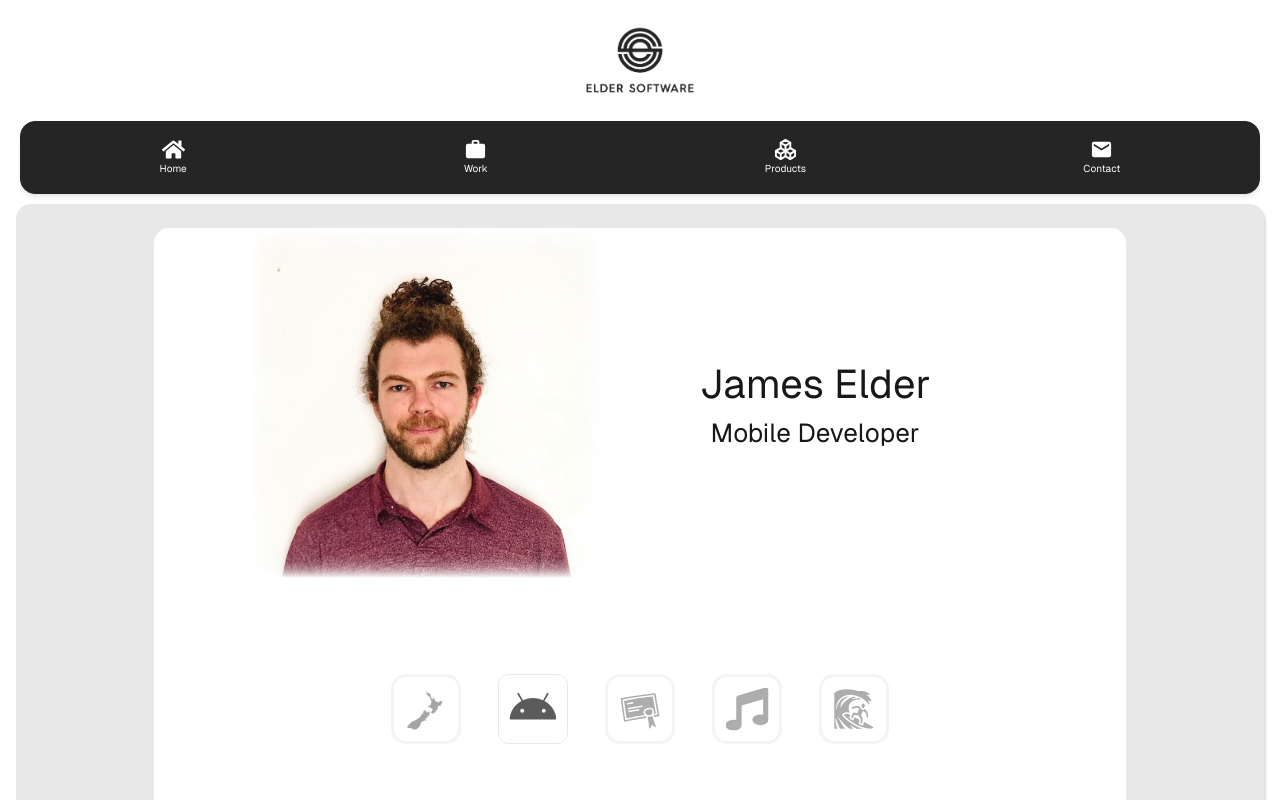
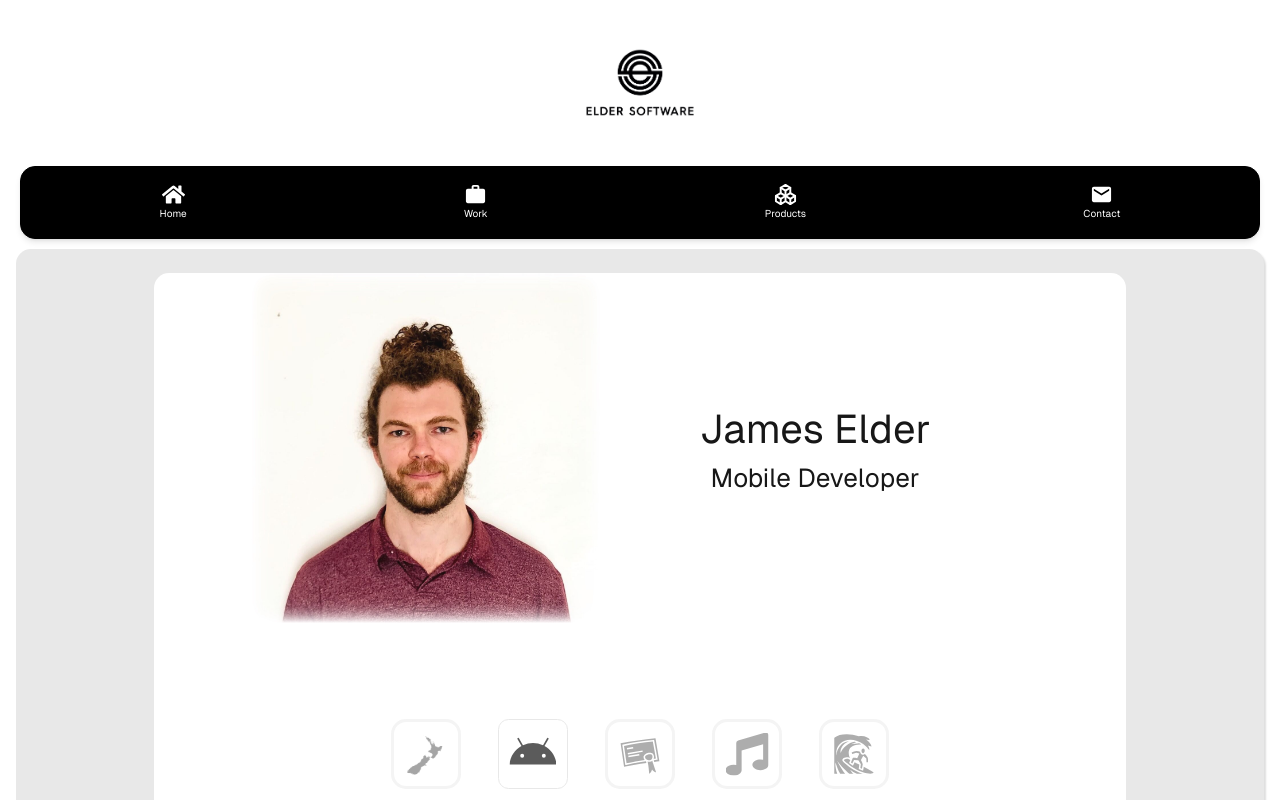
Before and after one commit to elder-software/elder-software-website, a Next.js app: page / in a window 1280 px wide. Shown: the top 800 px of the page. Built offline with nearby package versions, Linux system fonts and the light colour scheme.

Commit message:
header scroll to fade effect added

```diff
--- a/src/components/Header.tsx
+++ b/src/components/Header.tsx
@@ -1,6 +1,6 @@
 "use client"
 
-import React from "react";
+import React, { useState, useEffect } from "react";
 import {
   ContactIcon,
   HomeIcon,
@@ -11,18 +11,30 @@ import Image from "next/image";
 import Link from "next/link";
 
 const Header: React.FC = () => {
-  const [isMobile, setIsMobile] = React.useState(false);
+  const [isMobile, setIsMobile] = useState(false);
+  const [opacity, setOpacity] = useState(1);
 
-  React.useEffect(() => {
-    window.addEventListener("resize", resize);
-    resize();
+  useEffect(() => {
+    const handleResize = () => setIsMobile(window.innerWidth <= 1000);
+    const handleScroll = () => {
+      const scrollY = window.scrollY;
+      const newOpacity = Math.max(0, 1 - scrollY / 50);
+      setOpacity(newOpacity);
+    };
+
+    window.addEventListener("resize", handleResize);
+    window.addEventListener("scroll", handleScroll);
+    handleResize();
+
+    return () => {
+      window.removeEventListener("resize", handleResize);
+      window.removeEventListener("scroll", handleScroll);
+    };
   }, []);
 
-  const resize = () => setIsMobile(window.innerWidth <= 1000);
-
   return (
-    <div>
-      <div className="flex flex-row justify-center m-[2%] opacity-85">
+    <div className="sticky top-0 z-10 transition-opacity duration-300" style={{ opacity }}>
+      <div className="flex flex-row justify-center m-[2%] my-12">
         <Image
           className={`${isMobile ? "w-[20%]" : "w-[10%]"} h-full`}
           src="/logo.jpeg"
@@ -32,7 +44,7 @@ const Header: React.FC = () => {
         />
       </div>
 
-      <div className="flex justify-around py-[1%] border border-black rounded-[15px] mx-5 bg-black opacity-85 shadow-md">
+      <div className="flex justify-around py-[1%] border border-black rounded-[15px] mx-5 bg-black shadow-md">
         <Link href="/">
           <HomeIcon size={isMobile ? 15 : 23} textSize={isMobile ? 6 : 10} />
         </Link>
```
